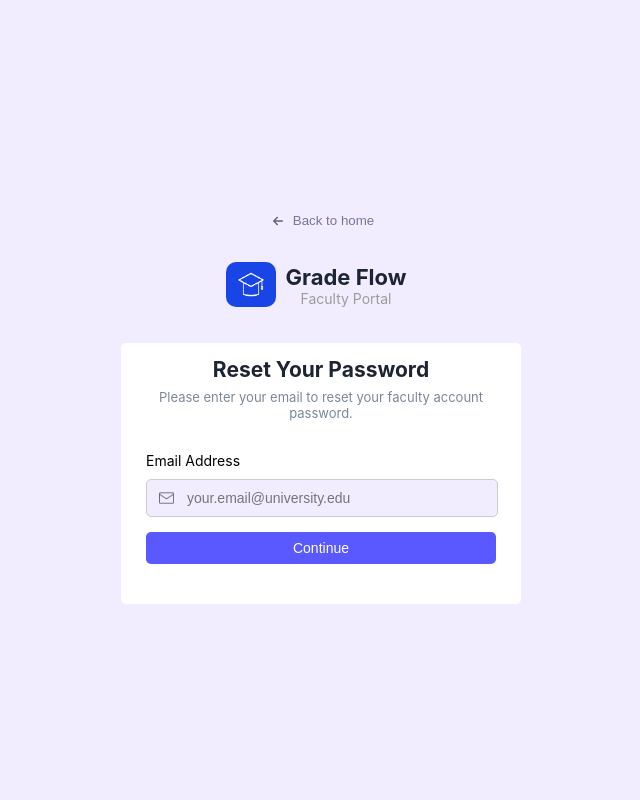
After one commit to Spear2/CSIT327-G5-ClearTrack, a Django app: page /faculty/forogt_password in a window 1280 px wide. The commit adds this page. Shown: the whole page, without its empty margins (319-959 px from the left). Run offline with Django 5.2, Linux system fonts and the light colour scheme; some libraries are stand-ins or nearby versions.

Commit message:
feat(new_password): added new password feature

```diff
--- /dev/null
+++ b/Python/mywork/Faculty/static/forgot_password.css
@@ -0,0 +1,236 @@
+
+
+        body{
+            background: #f1edff;
+            display: flex;
+            height: 100vh;
+            margin: 0;
+            justify-content: center;
+            align-items: center;
+            flex-direction: column;
+            font-family: 'Inter', sans-serif;
+        }
+
+
+
+        /* back home customization */
+        .back{
+            display: flex;
+            gap: 10px;
+
+            align-items: center;
+        }
+
+        .back button{
+            display: flex;
+            align-items: center;
+            gap: 10px;
+            margin: 5px;
+            padding: 12px;
+            border: none;
+            border-radius: 8px;
+            cursor: pointer;
+            color: #77759a;
+            background-color: #f1edff;
+            margin-right: 7px;
+        }
+
+        .back button:hover{
+            background-color: #1947e5;
+        }
+
+        .back img{
+            height: 10px;
+            width: 10px;
+            filter: brightness(0) saturate(100%) invert(40%) sepia(9%) saturate(600%) hue-rotate(210deg) brightness(92%) contrast(88%);
+            margin-left: 7px;
+        }
+
+        /* grade_Flow h3 customization */
+        .gradeFlow{
+            display: flex;
+            align-items: center;
+            margin-bottom: 20px;
+        }
+
+        .gradeFlow img{
+            height: 45px;
+            border-radius: 10px;
+            width: 50px;
+        }
+        .gradeFlow_faculty{
+            margin: 10px;
+            justify-content: center;
+            align-items: center;
+        }
+        .gradeFlow_faculty h3{
+            line-height: 0%;
+            font-size: 22px;
+            color: #1d2530;
+        }
+
+        .gradeFlow_faculty p{
+            color: #a09999;
+            font-size: 14px;
+            line-height: 0%;
+            text-align: center;
+        }
+
+        /* Sign in style */
+        .container{
+            background-color: #ffffff;
+            display: flex;
+            align-items: center;
+            justify-content: center;
+            text-align: center;
+            padding: 25px;
+            border-radius: 5px;
+            flex-direction: column;
+            width: 350px;
+
+        }
+
+        .formHeader{
+            margin-bottom: 15px;
+        }
+
+        .formHeader h3{
+            font-size: 21px;
+            color: #1d2530;
+            margin-bottom: 17px;
+        }
+
+        .formHeader p{
+            font-size: 13px;
+            color: #79889a;
+
+        }
+
+
+
+
+        /* Active button (when clicked) */
+        .button_style button.active {
+            background-color: #f1edff;
+            color: black;
+        }
+        .text{
+            display: flex;
+            flex-direction: column;
+            text-align: left;
+            margin-top: 8px;
+        }
+
+        .text input{
+            padding: 10px;
+            border-radius: 3px;
+            background-color: #f1edff;
+            border: solid 1px rgb(221, 219, 219);
+        }
+        .text p{
+            font-size: 14px;
+            margin-top: 0px;
+            line-height: 0.5rem;
+        }
+
+
+        .buttonSignIn{
+            width: 100%;
+            display: flex;
+            padding: 8px;
+            justify-content: center;
+            border-radius: 5px;
+            font-size: 14px;
+            cursor: pointer;
+            background-color: rgba(0, 0, 255, 0.651);
+            border: none;
+            color: white;
+            margin-bottom: 15px;
+            margin-top: 15px;
+        }
+
+
+
+        .text2{
+            display: flex;
+            flex-direction: column;
+            text-align: left;
+            margin-top: 0px;
+        }
+
+        .text2 input{
+            padding: 10px;
+            border-radius: 3px;
+            background-color: #f1edff;
+            border: solid 1px rgb(221, 219, 219);
+        }
+        .text2 p{
+            font-size: 14px;
+            margin-top: 20px;
+            line-height: 0.5rem;
+        }
+
+
+
+
+
+        /* icons inside the placeholder */
+        .input-wrapper {
+            position: relative; /* makes icons position relative to the wrapper */
+            width: 100%;
+
+        }
+
+        .input-wrapper input {
+            width: 77%;
+            padding: 10px 40px;   /* space for both left & right icons */
+            border: 1px solid #ccc;
+            border-radius: 5px;
+            font-size: 14px;
+        }
+
+        /* Common style for icons */
+        .input-icon {
+            position: absolute;
+            top: 50%;
+
+            transform: translateY(-50%); /* vertically center */
+            width: 15px;
+            height: 15px;
+        }
+
+        /* Left icon (email, padlock) */
+        .input-icon.left {
+            left: 13px;
+            filter: brightness(0) saturate(100%) invert(40%) sepia(9%) saturate(600%) hue-rotate(210deg) brightness(92%) contrast(88%);
+            pointer-events: none; /* don’t block clicks on input */
+        }
+
+        /* Right icon (eye toggle) */
+        .input-icon.right {
+            right: 15px;
+            cursor: pointer; /* make it clickable */
+        }
+
+        .input-icon.right:hover{
+            filter: grayscale(1) brightness(0) invert(1);
+        }
+
+
+
+
+        /* form switch between signin and signup */
+        .faculty_margin{
+            margin: 0;
+            line-height: 0.2rem;
+        }
+
+        .form{
+
+            transition: all 0.3s ease;
+
+        }
+        .form.active{
+            display: block;
+            width: 100%;
+        }
--- a/Python/mywork/Faculty/templates/FacultySignIn.html
+++ b/Python/mywork/Faculty/templates/FacultySignIn.html
@@ -56,7 +56,7 @@
           <img src="{% static 'images/visible.png' %}" onclick="togglePassword()" alt="visible_icon" class="input-icon right" id="toggle_icon"/>
         </div>
 
-        <p class="forgotPassword">Forgot Password?</p>
+        <p class="forgotPassword" onClick="window.location.href='{% url 'forgot_password' %}'">Forgot Password?</p>
         <button type="submit" class="buttonSignIn">Sign in to faculty portal</button>
         {% for message in messages %}
             <p style="color:red">{{ message }}</p>
--- /dev/null
+++ b/Python/mywork/Faculty/templates/ForgotPassword/FacultyForgotPassword.html
@@ -0,0 +1,59 @@
+{% load static %}
+
+<!DOCTYPE html>
+<html lang="en">
+<head>
+  <meta charset="UTF-8" />
+  <meta name="viewport" content="width=device-width, initial-scale=1.0" />
+  <title>Faculty Sign In</title>
+  <link rel="stylesheet" href="{% static 'forgot_password.css' %}">
+    <script src="{% static 'signin_signup_js.js' %}"></script>
+    <script>
+        const visibleIcon = "{% static 'images/visible.png' %}";
+        const hiddenIcon = "{% static 'images/hidden.png' %}";
+    </script>
+</head>
+<body>
+  <div class="back">
+    <button onClick="window.location.href='{% url 'GradeFlow' %}'">
+      <img src="{% static "/images/arrow.png" %}" alt="Back to home" />
+      Back to home
+    </button>
+  </div>
+
+  <div class="gradeFlow">
+    <img src={%static "images/gradeFlow_logo.png" %} alt="Grade Flow Logo" />
+    <div class="gradeFlow_faculty">
+      <h3>Grade Flow</h3>
+      <p>Faculty Portal</p>
+    </div>
+  </div>
+
+  <div class="container">
+    <div class="formHeader">
+      <h3 class="faculty_margin">Reset Your Password</h3>
+      <p>Please enter your email to reset your faculty account password.</p>
+
+    </div>
+    <div id="formSignin" class="form active">
+      <form method="POST" class="text">
+        {% csrf_token %}
+        <p>Email Address</p>
+
+        <div class="input-wrapper">
+          <img src="{% static 'images/email.png' %}" alt="email_icon" class="input-icon left" />
+          <input type="text" name="forgot_username" placeholder="your.email@university.edu" required />
+        </div>
+          {%for message in messages%}
+          <p style="color:red">{{ message }}</p>
+        {% endfor %}
+        <button type="submit" class="buttonSignIn">Continue</button>
+      </form>
+
+    </div>
+
+
+
+  </div>
+</body>
+</html>
--- a/Python/mywork/Faculty/urls.py
+++ b/Python/mywork/Faculty/urls.py
@@ -7,4 +7,6 @@ urlpatterns = [
     path('faculty_signup/', views.faculty_signup, name = 'faculty_signup'),
     path('Dashboard/', views.homepage, name='homepage'),
     path('logout/', views.faculty_logout, name='faculty_logout'),
+    path('forogt_password', views.forgot_password, name='forgot_password'),
+    path('new_password', views.new_password, name='new_password')
 ]
--- a/Python/mywork/Faculty/views.py
+++ b/Python/mywork/Faculty/views.py
@@ -56,6 +56,49 @@ def faculty_signin(request):
 
     return render(request, "FacultySignIn.html")
 
+
+def forgot_password(request):
+    if request.method == "POST":
+        email = request.POST.get("forgot_username")
+
+        if not email:
+            messages.error(request, "Please fill in email.");
+            return render(request, "ForgotPassword/FacultyForgotPassword.html")
+
+        try:
+            faculty = Faculty.objects.get(email=email)
+        except Faculty.DoesNotExist:
+            messages.error(request, "Email does not exist.")
+            return render(request, "ForgotPassword/FacultyForgotPassword.html")
+
+        request.session["forgot_email"] = faculty.email
+        return redirect("new_password")
+    return render(request, "ForgotPassword/FacultyForgotPassword.html")
+
+def new_password(request):
+    email = request.session.get("forgot_email")
+    faculty = Faculty.objects.get(email=email)
+
+    if request.method == "POST":
+        new_password = request.POST.get("new_password")
+        confirm_password = request.POST.get("confirm_password")
+
+        if not new_password or not confirm_password:
+            messages.error(request, "Please fill both fields");
+            return render(request, "ForgotPassword/NewPassword.html", {"faculty": faculty})
+
+        if new_password != confirm_password:
+            messages.error(request, "Passwords does not match")
+            return render(request, "ForgotPassword/NewPassword.html", {"faculty": faculty})
+
+        faculty.password = make_password(new_password)
+        faculty.save()
+
+        messages.success(request, "Password successfully changed.")
+        return redirect("faculty_signin")
+
+    return render(request, "ForgotPassword/NewPassword.html", {"faculty": faculty})
+
 def faculty_signup(request):
     if request.method == "POST":
         first_name = request.POST.get("first_name")
```
Also changed, not shown: Python/mywork/Faculty/templates/ForgotPassword/NewPassword.html (added, +65 -0 lines).
